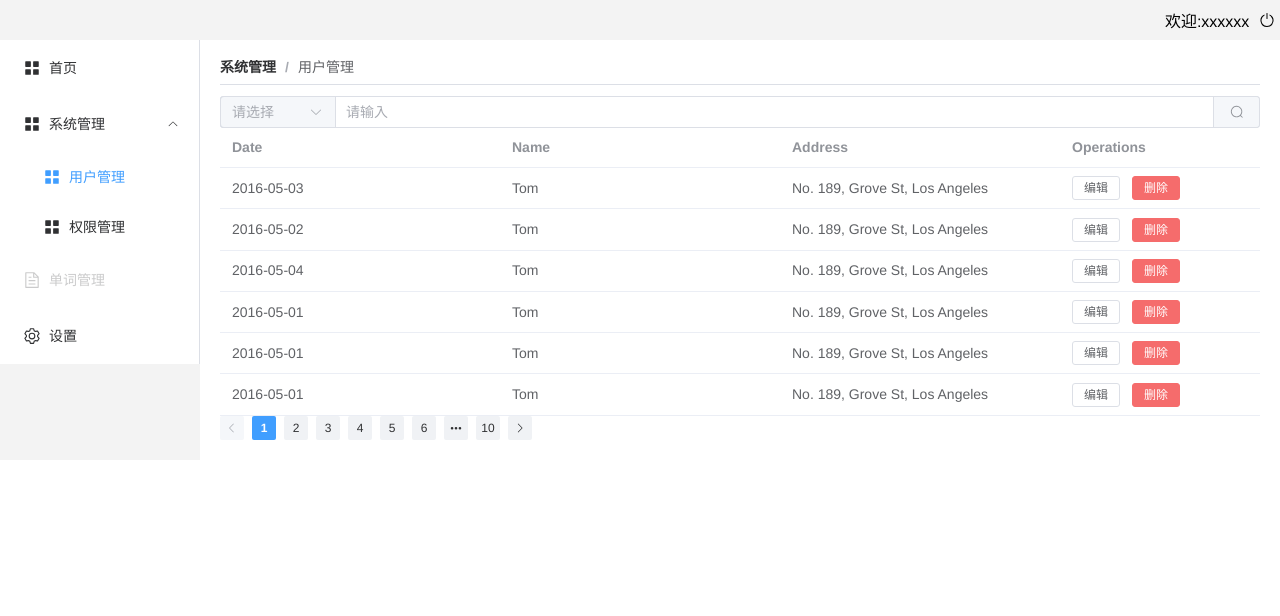
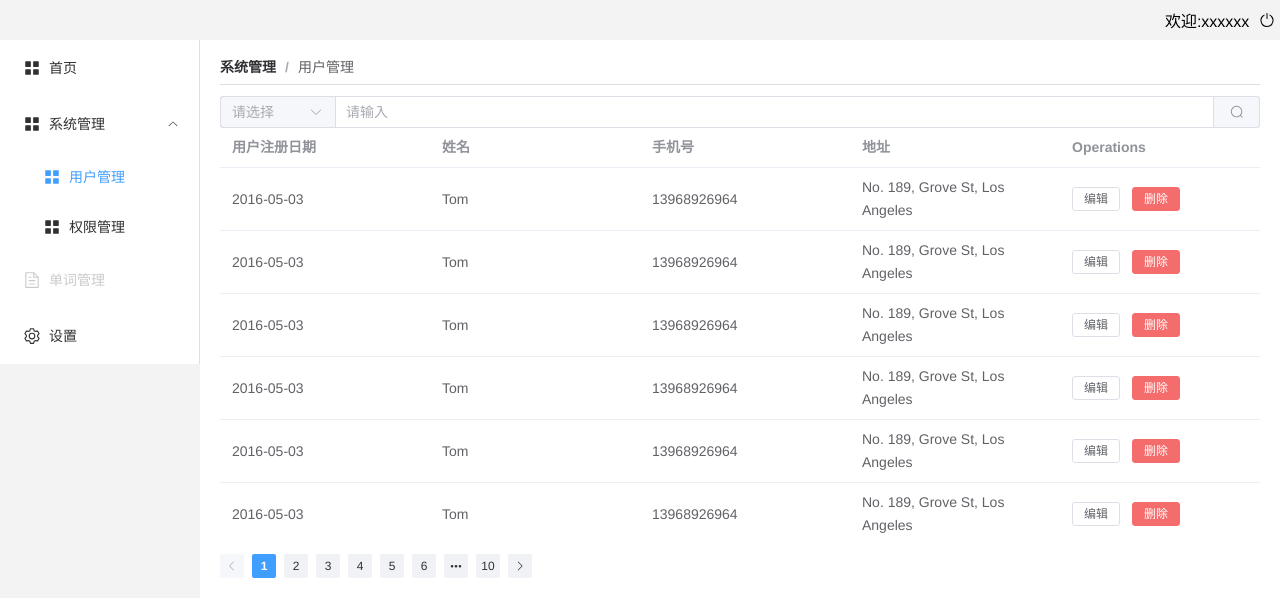
Before and after one commit to lsWorl/CMS, a Vue app: page /index/userManage in a window 1280 px wide. Shown: the top 616 px of the page. Built offline with nearby package versions, Linux system fonts and the light colour scheme.

Commit message:
增加新功能

```diff
--- a/src/components/Form.vue
+++ b/src/components/Form.vue
@@ -1,10 +1,8 @@
 <template>
-  <div style="overflow:hidden;">
-    <div >
+  <div>
+    <div class="box_height">
       <el-table :data="tableData">
-        <el-table-column prop="date" label="Date" />
-        <el-table-column prop="name" label="Name" />
-        <el-table-column prop="address" label="Address" />
+        <el-table-column v-for="item in barTitle" :key="item" :prop="item.props" :label="item.name" />
         <el-table-column label="Operations" width="200">
           <template #default="scope">
             <el-button size="small" @click="handleEdit(scope.$index, scope.row)">编辑</el-button>
@@ -13,7 +11,7 @@
         </el-table-column>
       </el-table>
     </div>
-    <div>
+    <div class="margin-top-16">
       <el-pagination small background layout="prev, pager, next" :total="100" />
     </div>
   </div>
@@ -21,6 +19,18 @@
 
 <script lang="ts" setup>
 import { ref } from 'vue'
+import { BarType } from '../interface/FormInterType'
+// 对类型进行限制
+interface Props {
+  barTitle: Array<BarType>,
+  tableData: Array<String>
+}
+
+// 提供初始值
+const props = withDefaults(defineProps<Props>(), {
+  barTitle: () => [],
+  tableData: () => []
+})
 
 interface User {
   date: string
@@ -28,54 +38,8 @@ interface User {
   address: string
 }
 
-const tableRowClassName = ({
-  row,
-  rowIndex,
-}: {
-  row: User
-  rowIndex: number
-}) => {
-  if (rowIndex === 1) {
-    return 'warning-row'
-  } else if (rowIndex === 3) {
-    return 'success-row'
-  }
-  return ''
-}
 
-const tableData: User[] = [
-  {
-    date: '2016-05-03',
-    name: 'Tom',
-    address: 'No. 189, Grove St, Los Angeles',
-  },
-  {
-    date: '2016-05-02',
-    name: 'Tom',
-    address: 'No. 189, Grove St, Los Angeles',
-  },
-  {
-    date: '2016-05-04',
-    name: 'Tom',
-    address: 'No. 189, Grove St, Los Angeles',
-  },
-  {
-    date: '2016-05-01',
-    name: 'Tom',
-    address: 'No. 189, Grove St, Los Angeles',
-  },
-  {
-    date: '2016-05-01',
-    name: 'Tom',
-    address: 'No. 189, Grove St, Los Angeles',
-  },
-  {
-    date: '2016-05-01',
-    name: 'Tom',
-    address: 'No. 189, Grove St, Los Angeles',
-  },
 
-]
 
 const handleEdit = (index: number, row: User) => {
   console.log(index, row)
@@ -84,17 +48,17 @@ const handleDelete = (index: number, row: User) => {
   console.log(index, row)
 }
 
-const props = defineProps({
-  name: {
-    type: String,
-    default: () => {
-      return '名字'
-    }
-  }
-})
+
 </script>
 
 <style lang="scss" scoped>
 @import url('../assets/css/flex.scss');
 @import url('../assets/css/position.scss');
+
+.box_height {
+  // background-color: aqua;
+  height: 410px;
+  overflow-y: auto;
+  // overflow-y: scroll;
+}
 </style>
--- /dev/null
+++ b/src/interface/AuthorityManageType.ts
@@ -0,0 +1,9 @@
+interface User {
+  name:string
+
+  permissions:string
+}
+
+export {
+  type User
+}
--- /dev/null
+++ b/src/interface/FormInterType.ts
@@ -0,0 +1,8 @@
+interface BarType {
+  props:string
+  name:string
+}
+
+export {
+  type BarType
+}
--- /dev/null
+++ b/src/interface/UserManageType.ts
@@ -0,0 +1,10 @@
+interface User {
+  date: string
+  name: string
+  phone:string
+  address: string
+}
+
+export {
+  type User
+}
--- a/src/views/Login.vue
+++ b/src/views/Login.vue
@@ -15,8 +15,8 @@
             <el-radio label="2" size="large">用户</el-radio>
           </el-radio-group>
         </div>
-        <div class="noaccount animate__animated padding-lr-10" :class="{ 'animate__pulse': animate }" @mouseleave="HideAnimate()"
-          @mouseover="ShowAnimate()" @click="ShowRegistry()">无账号，请先注册</div>
+        <div class="noaccount animate__animated padding-lr-10" :class="{ 'animate__pulse': animate }"
+          @mouseleave="HideAnimate()" @mouseover="ShowAnimate()" @click="ShowRegistry()">无账号，请先注册</div>
       </div>
 
       <div class="input margin-top-30">
@@ -60,30 +60,30 @@ import { useRouter } from 'vue-router'
 
 const router = useRouter()
 
-const input = ref('')
-const radio1 = ref('1')
+const input = ref<string>('')
+const radio1 = ref<string>('1')
 // 控制动画是否显示
-const animate = ref(false)
+const animate = ref<boolean>(false)
 
 // 展示动画
-const ShowAnimate = () => {
+const ShowAnimate = (): void => {
   animate.value = true
 }
 // 隐藏动画
-const HideAnimate = () => {
+const HideAnimate = (): void => {
   animate.value = false
 }
 
 
 // 是否展示注册框
-const dialogVisible = ref(false)
+const dialogVisible = ref<boolean>(false)
 // 展示对话框
-const ShowRegistry = () => {
+const ShowRegistry = (): void => {
   dialogVisible.value = true
 }
 
 // 登录
-const Login = ()=>{
+const Login = (): void => {
   router.push('/index')
 }
 
--- a/src/views/main/AuthorityManage.vue
+++ b/src/views/main/AuthorityManage.vue
@@ -1,13 +1,90 @@
 <template>
-<div style="width:100%;">
-  权限管理
-</div>
+  <div>
+    <div style="overflow:hidden;">
+      <el-breadcrumb separator="/">
+        <el-breadcrumb-item :to="{ path: '/index/authorityManage' }">系统管理</el-breadcrumb-item>
+        <el-breadcrumb-item>权限管理</el-breadcrumb-item>
+      </el-breadcrumb>
+    </div>
+    <el-divider class="margin-top-10 margin-bottom-10" />
+    <div>
+      <div>
+        <el-input clearable maxlength="18" v-model="SearchContent" placeholder="请输入" class="input-with-select">
+          <template #prepend>
+            <el-select v-model="selected" placeholder="请选择" style="width: 115px">
+              <el-option label="姓名" value="1" />
+              <el-option label="手机号" value="2" />
+              <el-option label="权限类型" value="3" />
+            </el-select>
+          </template>
+          <template #append>
+            <el-button :icon="Search" @click="SelectData" />
+          </template>
+        </el-input>
+      </div>
+
+      <div>
+        <Form :barTitle="tableTitle" :tableData="tableData"></Form>
+      </div>
+    </div>
+
+  </div>
 </template>
 
 <script lang="ts" setup>
+import { ref } from "vue";
+import { ElMessage } from 'element-plus'
+import { Search } from '@element-plus/icons-vue'
 
+import '../../components/Form.vue'
+
+import { BarType } from '../../interface/FormInterType'
+import { User } from '../../interface/AuthorityManageType'
+
+// 文本框内容
+const SearchContent = ref<string>('')
+// 选中的文本框的index
+const selected = ref<string>('')
+
+// 选择输入框的类型
+const SelectData = () => {
+  if (selected.value === '') {
+    ElMessage({
+      type: 'error',
+      message: `没有选择类型！`,
+    })
+    SearchContent.value = ''
+    return
+  } else if (selected.value === '1') {
+    console.log('姓名')
+  } else if (selected.value === '2') {
+
+  }
+}
+
+// 表格标题
+const tableTitle = ref<BarType[]>([
+  {
+    name: '姓名',
+    props: 'name',
+  },
+  {
+    name: '权限',
+    props: 'permissions',
+  },
+])
+
+// 表格内容
+const tableData = ref<User[]>([
+  {
+    name: 'Tom',
+    permissions: '管理员',
+  },
+
+])
 </script>
 
 <style lang="scss">
-
+@import url('../../assets/css/flex.scss');
+@import url('../../assets/css/position.scss');
 </style>
--- a/src/views/main/UserManage.vue
+++ b/src/views/main/UserManage.vue
@@ -1,5 +1,5 @@
 <template>
-  <div >
+  <div>
     <div style="overflow:hidden;">
       <el-breadcrumb separator="/">
         <el-breadcrumb-item :to="{ path: '/index/userManage' }">系统管理</el-breadcrumb-item>
@@ -22,8 +22,8 @@
         </el-input>
       </div>
 
-      <div class="">
-        <Form></Form>
+      <div>
+        <Form :barTitle="tableTitle" :tableData="tableData"></Form>
       </div>
     </div>
 
@@ -37,16 +37,97 @@ import { watch } from "@vue/runtime-core";
 import { ElMessage } from 'element-plus'
 
 import '../../components/Form.vue'
-import '../../components/Form.vue'
+import { User } from '../../interface/UserManageType'
+import { BarType } from '../../interface/FormInterType'
 // 文本框内容
-const SearchContent = ref('')
+const SearchContent = ref<string>('')
 // 选中的文本框的index
-const selected = ref('')
+const selected = ref<string>('')
+
+// 表格标题
+const tableTitle = ref<BarType[]>([
+  {
+    name: '用户注册日期',
+    props: 'date',
+  },
+  {
+    name: '姓名',
+    props: 'name',
+  },
+  {
+    name: '手机号',
+    props: 'phone',
+  },
+  {
+    name: '地址',
+    props: 'address',
+  },
+])
+
+// 表格内容
+const tableData = ref<User[]>([
+  {
+    date: '2016-05-03',
+    name: 'Tom',
+    phone: '13968926964',
+    address: 'No. 189, Grove St, Los Angeles',
+  },
+  {
+    date: '2016-05-03',
+    name: 'Tom',
+    phone: '13968926964',
+    address: 'No. 189, Grove St, Los Angeles',
+  },
+  {
+    date: '2016-05-03',
+    name: 'Tom',
+    phone: '13968926964',
+    address: 'No. 189, Grove St, Los Angeles',
+  },
+  {
+    date: '2016-05-03',
+    name: 'Tom',
+    phone: '13968926964',
+    address: 'No. 189, Grove St, Los Angeles',
+  },
+  {
+    date: '2016-05-03',
+    name: 'Tom',
+    phone: '13968926964',
+    address: 'No. 189, Grove St, Los Angeles',
+  },
+  {
+    date: '2016-05-03',
+    name: 'Tom',
+    phone: '13968926964',
+    address: 'No. 189, Grove St, Los Angeles',
+  },
+  {
+    date: '2016-05-03',
+    name: 'Tom',
+    phone: '13968926964',
+    address: 'No. 189, Grove St, Los Angeles',
+  },
+  {
+    date: '2016-05-03',
+    name: 'Tom',
+    phone: '13968926964',
+    address: 'No. 189, Grove St, Los Angeles',
+  },
+  {
+    date: '2016-05-03',
+    name: 'Tom',
+    phone: '13968926964',
+    address: 'No. 189, Grove St, Los Angeles',
+  },
+])
+
 
 watch(SearchContent, () => {
   // console.log(selected.value)
 })
 
+// 选择输入框的类型
 const SelectData = () => {
   if (selected.value === '') {
     ElMessage({
--- a/tsconfig.json
+++ b/tsconfig.json
@@ -11,7 +11,7 @@
     "isolatedModules": true,
     "esModuleInterop": true,
     "lib": ["esnext", "dom"],
-    "skipLibCheck": true
+    "skipLibCheck": true,
   },
   "include": ["src/**/*.ts", "src/**/*.d.ts", "src/**/*.tsx", "src/**/*.vue"],
   "references": [{ "path": "./tsconfig.node.json" }]
```
